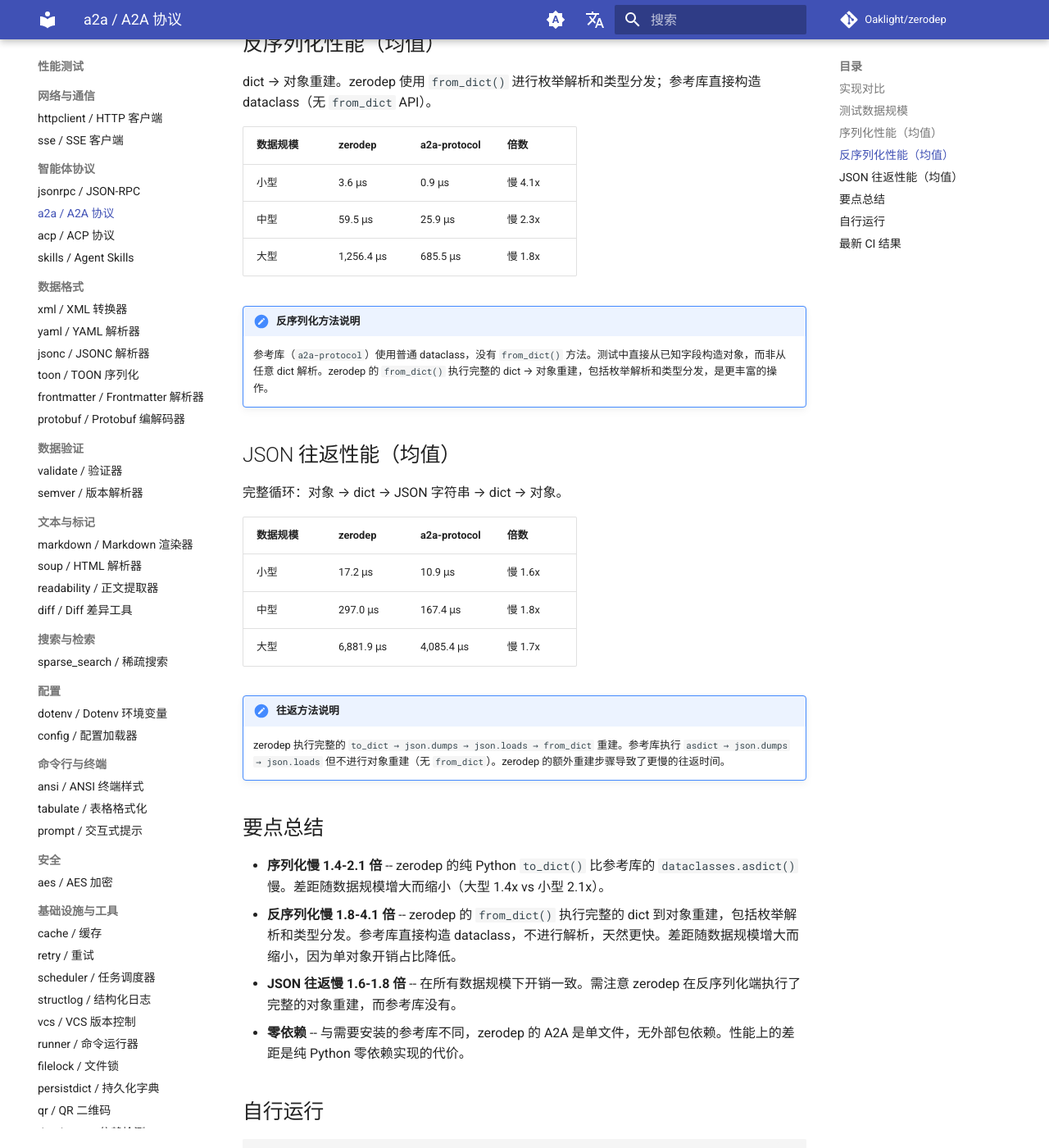
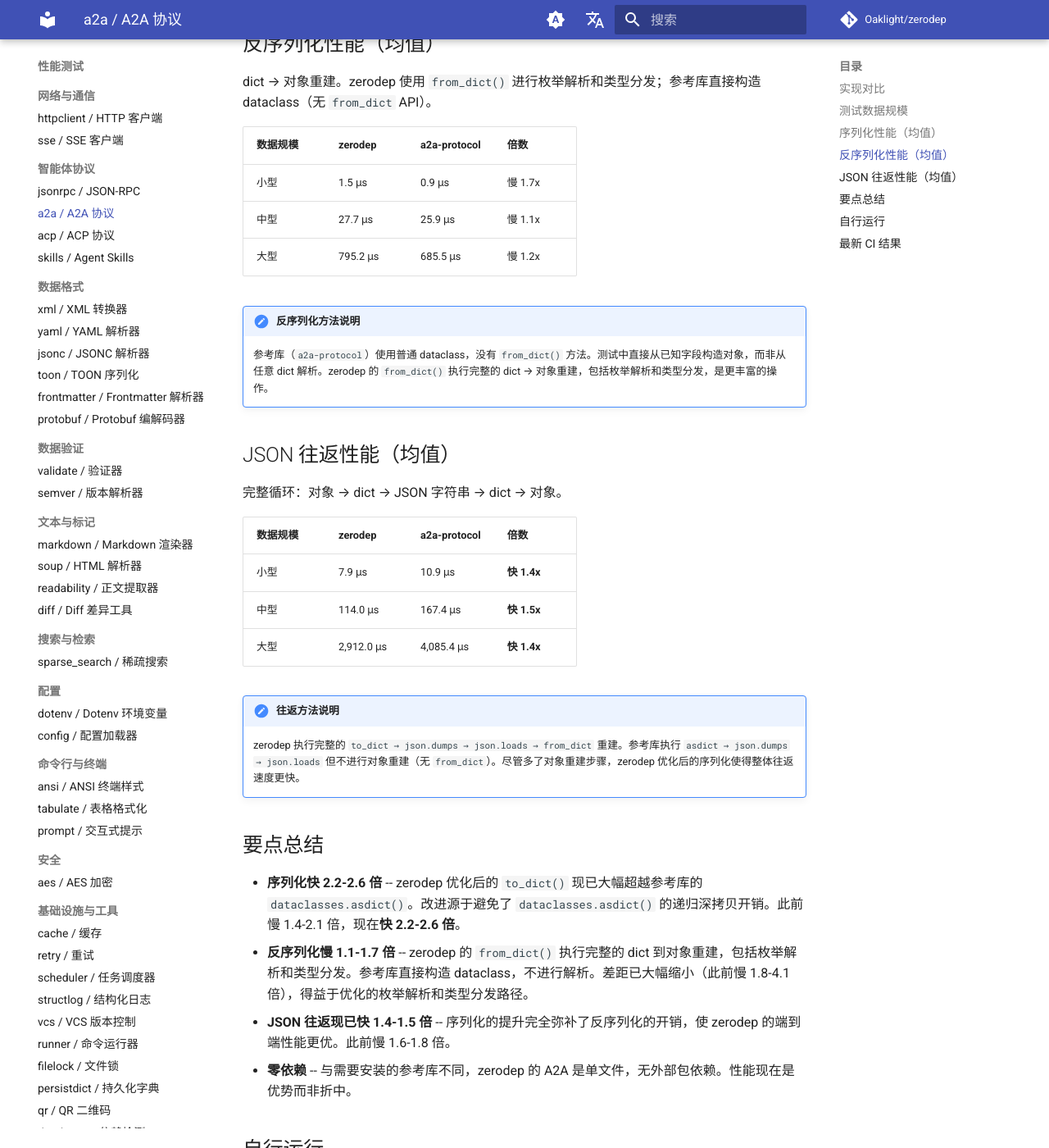
Before and after one commit to Oaklight/zerodep, an MkDocs documentation site: the page built from docs/benchmarks/a2a.md, in a window 1280 px wide and 1400 px high, scrolled down 1333 px. Shown: the whole window at 82% size. Built offline with MkDocs 1.6.1 and Material for MkDocs 9.7.7, drawn with Linux system fonts in a browser that asks for light colours; comment, search, counter and statistics services are not loaded; some of the changed text lies outside the part shown.

Commit message:
docs: update benchmark results for a2a, cache, qr, readability optimizations
A2A serialization now 2.2-2.6x faster (was 1.4-2.1x slower),
deserialization narrowed to 1.1-1.7x slower (was 1.8-4.1x).
Cache decorator overhead improved: LRU 1.2x faster, TTL at parity.
QR encoding now faster on medium/long inputs (was ~2x slower).
Readability medium pages now 1.2x faster (was 2x slower).

```diff
--- a/docs/benchmarks/a2a.md
+++ b/docs/benchmarks/a2a.md
@@ -30,9 +30,9 @@
 
 | 数据规模 | zerodep | a2a-protocol | 倍数 |
 |----------|---------|--------------|------|
-| 小型 | 9.1 μs | 4.2 μs | 慢 2.1x |
-| 中型 | 188.0 μs | 93.0 μs | 慢 2.0x |
-| 大型 | 3,205.7 μs | 2,236.7 μs | 慢 1.4x |
+| 小型 | 1.9 μs | 4.2 μs | **快 2.2x** |
+| 中型 | 36.3 μs | 93.0 μs | **快 2.6x** |
+| 大型 | 917.0 μs | 2,236.7 μs | **快 2.4x** |
 
 ## 反序列化性能（均值）
 
@@ -40,9 +40,9 @@
 
 | 数据规模 | zerodep | a2a-protocol | 倍数 |
 |----------|---------|--------------|------|
-| 小型 | 3.6 μs | 0.9 μs | 慢 4.1x |
-| 中型 | 59.5 μs | 25.9 μs | 慢 2.3x |
-| 大型 | 1,256.4 μs | 685.5 μs | 慢 1.8x |
+| 小型 | 1.5 μs | 0.9 μs | 慢 1.7x |
+| 中型 | 27.7 μs | 25.9 μs | 慢 1.1x |
+| 大型 | 795.2 μs | 685.5 μs | 慢 1.2x |
 
 !!! note "反序列化方法说明"
     参考库（`a2a-protocol`）使用普通 dataclass，没有 `from_dict()` 方法。测试中直接从已知字段构造对象，而非从任意 dict 解析。zerodep 的 `from_dict()` 执行完整的 dict → 对象重建，包括枚举解析和类型分发，是更丰富的操作。
@@ -53,19 +53,19 @@
 
 | 数据规模 | zerodep | a2a-protocol | 倍数 |
 |----------|---------|--------------|------|
-| 小型 | 17.2 μs | 10.9 μs | 慢 1.6x |
-| 中型 | 297.0 μs | 167.4 μs | 慢 1.8x |
-| 大型 | 6,881.9 μs | 4,085.4 μs | 慢 1.7x |
+| 小型 | 7.9 μs | 10.9 μs | **快 1.4x** |
+| 中型 | 114.0 μs | 167.4 μs | **快 1.5x** |
+| 大型 | 2,912.0 μs | 4,085.4 μs | **快 1.4x** |
 
 !!! note "往返方法说明"
-    zerodep 执行完整的 `to_dict → json.dumps → json.loads → from_dict` 重建。参考库执行 `asdict → json.dumps → json.loads` 但不进行对象重建（无 `from_dict`）。zerodep 的额外重建步骤导致了更慢的往返时间。
+    zerodep 执行完整的 `to_dict → json.dumps → json.loads → from_dict` 重建。参考库执行 `asdict → json.dumps → json.loads` 但不进行对象重建（无 `from_dict`）。尽管多了对象重建步骤，zerodep 优化后的序列化使得整体往返速度更快。
 
 ## 要点总结
 
-- **序列化慢 1.4-2.1 倍** -- zerodep 的纯 Python `to_dict()` 比参考库的 `dataclasses.asdict()` 慢。差距随数据规模增大而缩小（大型 1.4x vs 小型 2.1x）。
-- **反序列化慢 1.8-4.1 倍** -- zerodep 的 `from_dict()` 执行完整的 dict 到对象重建，包括枚举解析和类型分发。参考库直接构造 dataclass，不进行解析，天然更快。差距随数据规模增大而缩小，因为单对象开销占比降低。
-- **JSON 往返慢 1.6-1.8 倍** -- 在所有数据规模下开销一致。需注意 zerodep 在反序列化端执行了完整的对象重建，而参考库没有。
-- **零依赖** -- 与需要安装的参考库不同，zerodep 的 A2A 是单文件，无外部包依赖。性能上的差距是纯 Python 零依赖实现的代价。
+- **序列化快 2.2-2.6 倍** -- zerodep 优化后的 `to_dict()` 现已大幅超越参考库的 `dataclasses.asdict()`。改进源于避免了 `dataclasses.asdict()` 的递归深拷贝开销。此前慢 1.4-2.1 倍，现在**快 2.2-2.6 倍**。
+- **反序列化慢 1.1-1.7 倍** -- zerodep 的 `from_dict()` 执行完整的 dict 到对象重建，包括枚举解析和类型分发。参考库直接构造 dataclass，不进行解析。差距已大幅缩小（此前慢 1.8-4.1 倍），得益于优化的枚举解析和类型分发路径。
+- **JSON 往返现已快 1.4-1.5 倍** -- 序列化的提升完全弥补了反序列化的开销，使 zerodep 的端到端性能更优。此前慢 1.6-1.8 倍。
+- **零依赖** -- 与需要安装的参考库不同，zerodep 的 A2A 是单文件，无外部包依赖。性能现在是优势而非折中。
 
 ## 自行运行
 
```
Also changed, not shown: other parts of docs/benchmarks/a2a.md (+1 -1 lines), docs/benchmarks/cache.md (+7 -7 lines), docs/benchmarks/qr.md (+8 -7 lines), docs/benchmarks/readability.md (+5 -5 lines), docs/changelog.md (+7 -0 lines).
